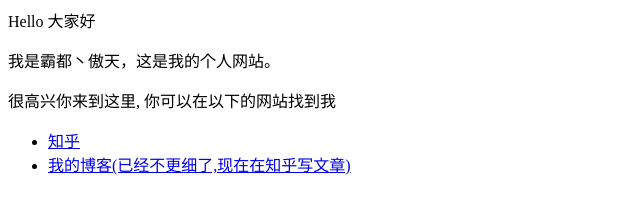
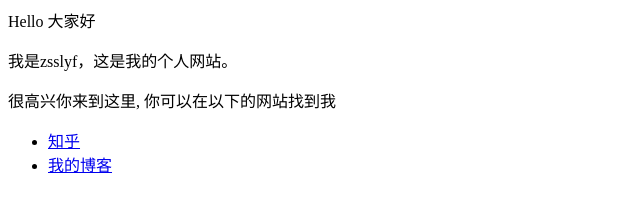
Before and after one commit to zsslyf/zsslyf.github.io, a plain HTML site: page index.html in a window 1280 px wide. Shown: the whole page, without its empty margins (0-640 px from the left). Drawn offline with Linux system fonts and the light colour scheme.

Commit message:
Update index.html

```diff
--- a/index.html
+++ b/index.html
@@ -1,8 +1,8 @@
 <p>Hello 大家好</p>
-<p>我是霸都丶傲天，这是我的个人网站。 </p>
+<p>我是zsslyf，这是我的个人网站。 </p>
 <p>很高兴你来到这里, 你可以在以下的网站找到我</p>
 
 <ul>
   <li> <a href="https://www.zhihu.com/people/AJLoveChina">知乎</a> </li>
-  <li> <a href="http://hejie.nigeerhuo.com">我的博客(已经不更细了,现在在知乎写文章)</a> </li>
+  <li> <a href="http://hejie.nigeerhuo.com">我的博客</a> </li>
 </ul>
```
